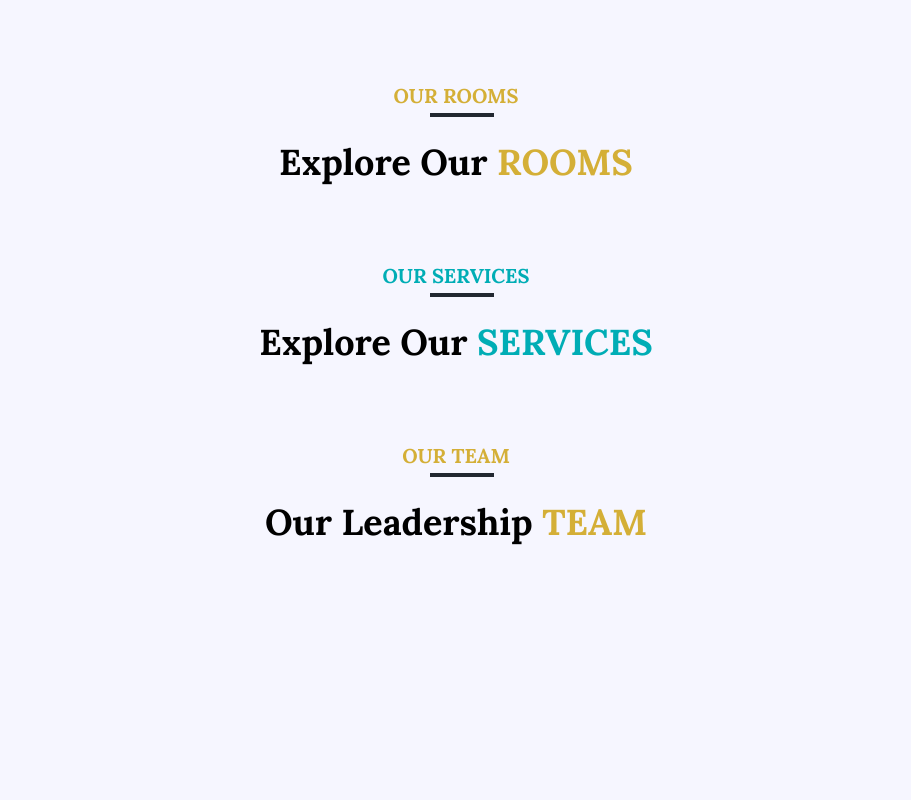
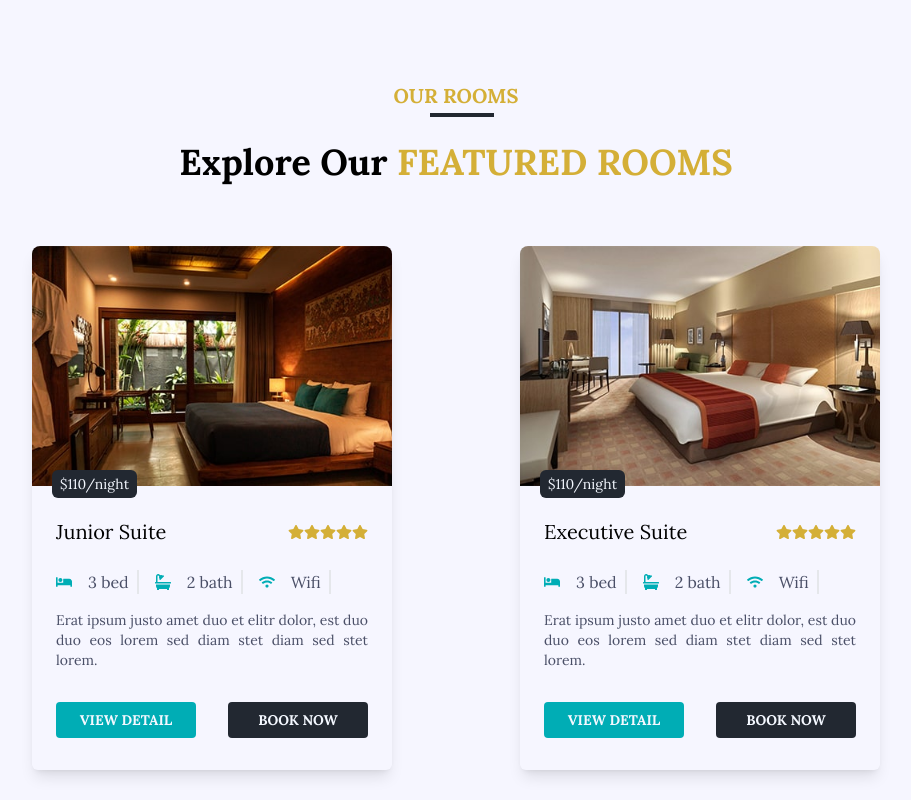
Before and after one commit to PrashantaDA/HotelIX, a React (Vite) app: page / in a window 1280 px wide. Shown: the part 1760-2560 px from the top of the page, without its empty margins (184-1095 px from the left). Before the commit the page ends 2382 px from the top, so only its background shows below. Built offline with nearby package versions, Linux system fonts and the light colour scheme.

Commit message:
Added Rooms component in Home

```diff
--- a/src/pages/Home/OurRooms.jsx
+++ b/src/pages/Home/OurRooms.jsx
@@ -1,4 +1,7 @@
 import SectionHeader from "../../components/SectionHeader";
+import RoomCard from "../../components/RoomCard";
+import { roomItems } from "../../constants/constant";
+import { Link } from "react-router-dom";
 
 const OurRooms = () => {
 	return (
@@ -6,9 +9,33 @@ const OurRooms = () => {
 			<SectionHeader
 				title="Our Rooms"
 				subtitle="Explore Our"
-				section="Rooms"
+				section="Featured Rooms"
 				color="primary"
 			/>
+
+			<div className="flex flex-wrap xs:justify-center lg:justify-evenly items-center gap-10 my-16">
+				{roomItems.map((item, index) => (
+					<RoomCard
+						key={index}
+						img={item.img}
+						name={item.name}
+						star={item.star}
+						details={item.details}
+						desc={item.desc}
+						btn1={item.btn1}
+						btn2={item.btn2}
+						price={item.price}
+					/>
+				))}
+			</div>
+			<Link
+				to={"/rooms"}
+				className="flex items-center justify-center my-12"
+			>
+				<button className="uppercase bg-extra hover:bg-dark text-normal hover:text-primary font-bold py-4 px-10 rounded focus:outline-none focus:shadow-outline transition-all duration-300">
+					View All
+				</button>
+			</Link>
 		</section>
 	);
 };
--- a/src/pages/Home/OurServices.jsx
+++ b/src/pages/Home/OurServices.jsx
@@ -1,4 +1,7 @@
+import { Link } from "react-router-dom";
 import SectionHeader from "../../components/SectionHeader";
+import ServicesCard from "../../components/ServicesCard";
+import { services } from "../../constants/constant";
 
 const OurServices = () => {
 	return (
@@ -9,6 +12,24 @@ const OurServices = () => {
 				section="Services"
 				color="extra"
 			/>
+			<div className="grid grid-cols-1 md:grid-cols-2 lg:grid-cols-3 gap-8 my-16 place-items-center ">
+				{services.slice(0, 3).map((item, index) => (
+					<ServicesCard
+						key={index}
+						icon={item.icon}
+						name={item.name}
+						desc={item.desc}
+					/>
+				))}
+			</div>
+			<Link
+				to={"/services"}
+				className="flex items-center justify-center my-12"
+			>
+				<button className="uppercase bg-extra hover:bg-dark text-normal hover:text-primary font-bold py-4 px-10 rounded focus:outline-none focus:shadow-outline transition-all duration-300">
+					View All
+				</button>
+			</Link>
 		</section>
 	);
 };
```
